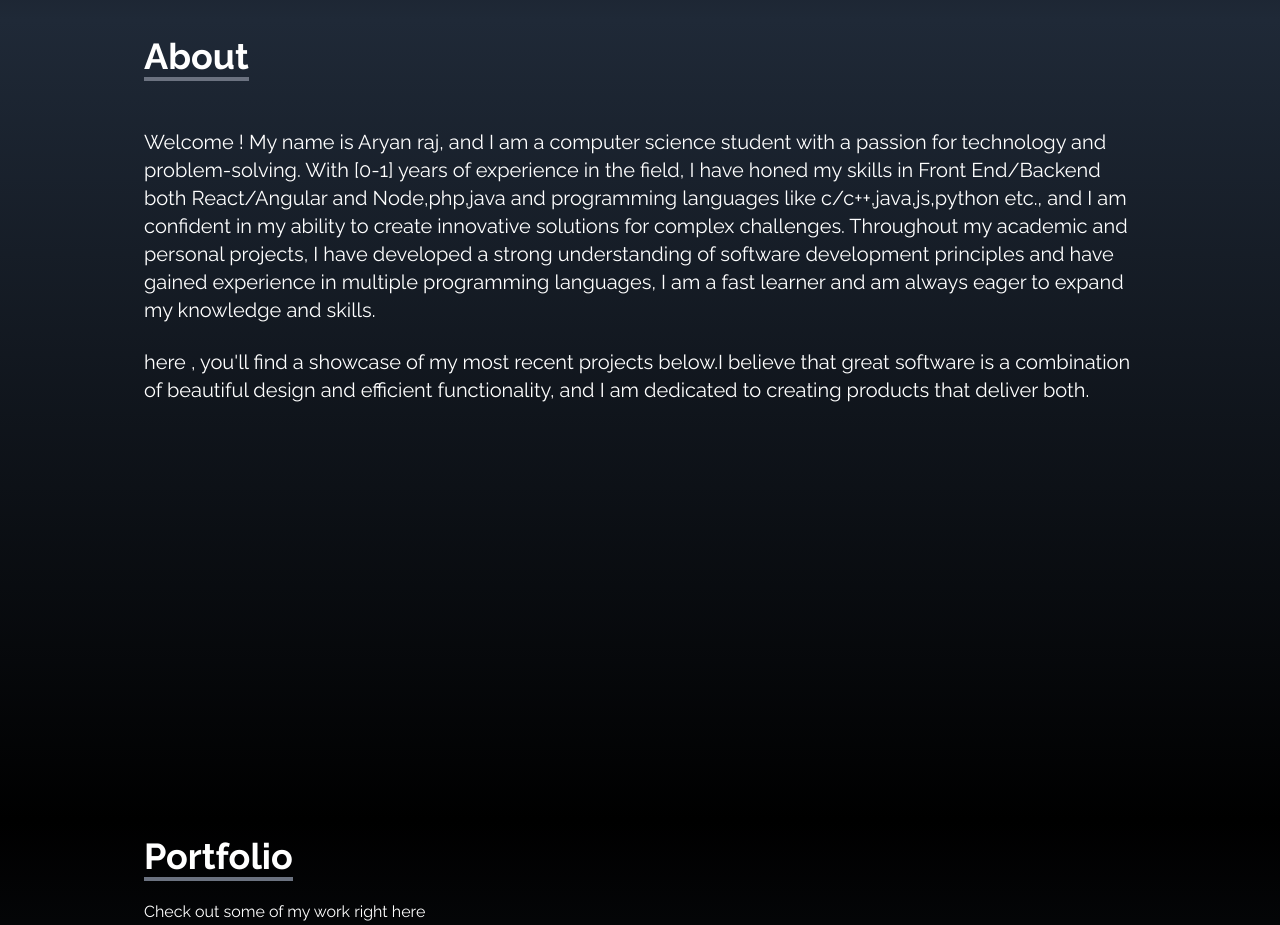
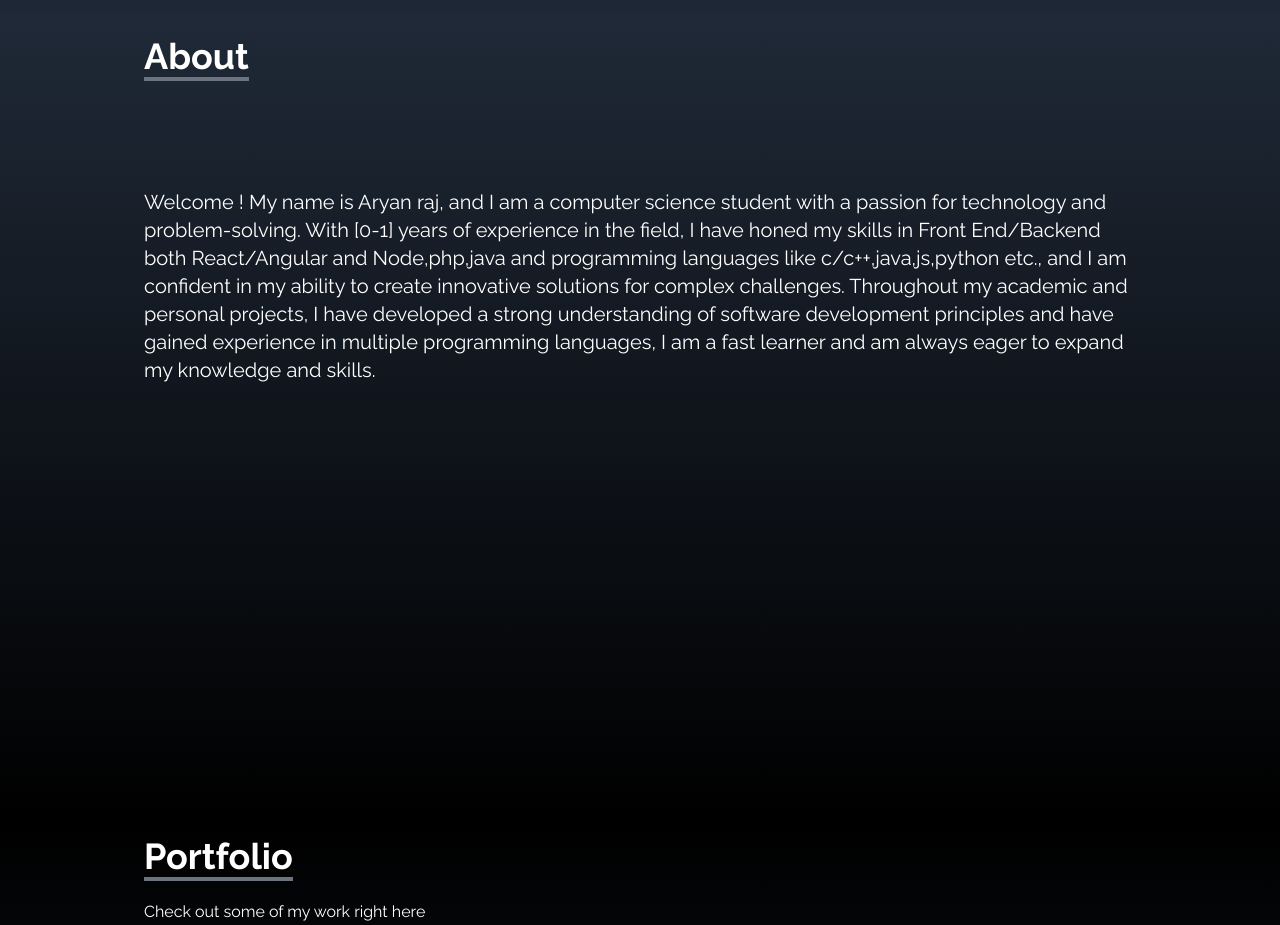
Before and after one commit to Prashraj78/my-portfolio, a React (Create React App) app: page / in a window 1280 px wide. Shown: the part 780-1705 px from the top of the page. Built offline with nearby package versions, Linux system fonts and the light colour scheme.

Commit message:
undo changes

```diff
--- a/public/index.html
+++ b/public/index.html
@@ -2,7 +2,7 @@
 <html lang="en">
   <head>
     <meta charset="utf-8" />
-    <link rel="icon" href="%PUBLIC_URL%/favicon.ico" />
+    <link rel="icon" href="../src/assets/briefcase.png" />
     <meta name="viewport" content="width=device-width, initial-scale=1" />
     <meta name="theme-color" content="#000000" />
     <meta
--- a/src/components/About.jsx
+++ b/src/components/About.jsx
@@ -13,15 +13,9 @@ const About = () => {
           </p>
         </div>
 
-        <p className="text-xl mt-5">
+        <p className="text-xl mt-20">
         Welcome ! My name is Aryan raj, and I am a computer science student with a passion for technology and problem-solving. With [0-1] years of experience in the field, I have honed my skills in Front End/Backend both React/Angular and Node,php,java and programming languages like c/c++,java,js,python etc., and I am confident in my ability to create innovative solutions for complex challenges.
         Throughout my academic and personal projects, I have developed a strong understanding of software development principles and have gained experience in multiple programming languages, I am a fast learner and am always eager to expand my knowledge and skills.
-        </p>
-
-        <br />
-
-        <p className="text-xl">
-        here , you'll find a showcase of my most recent projects below.I believe that great software is a combination of beautiful design and efficient functionality, and I am dedicated to creating products that deliver both.
         </p>
       </div>
     </div>
```
Also changed, not shown: src/assets/briefcase.png (added).
